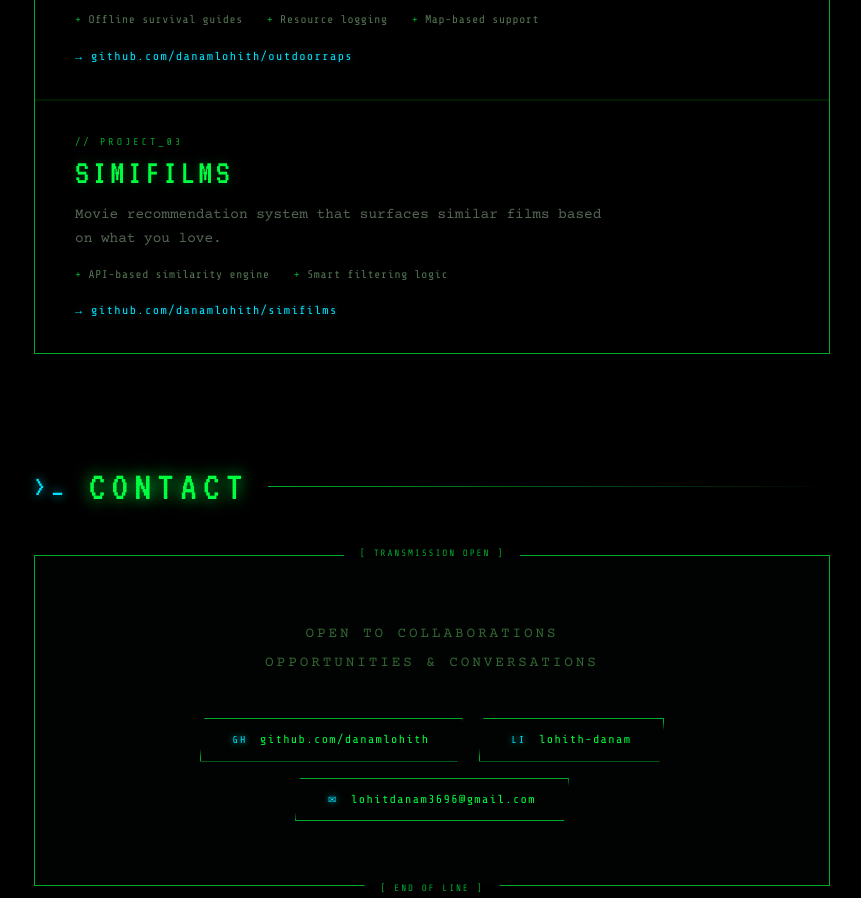
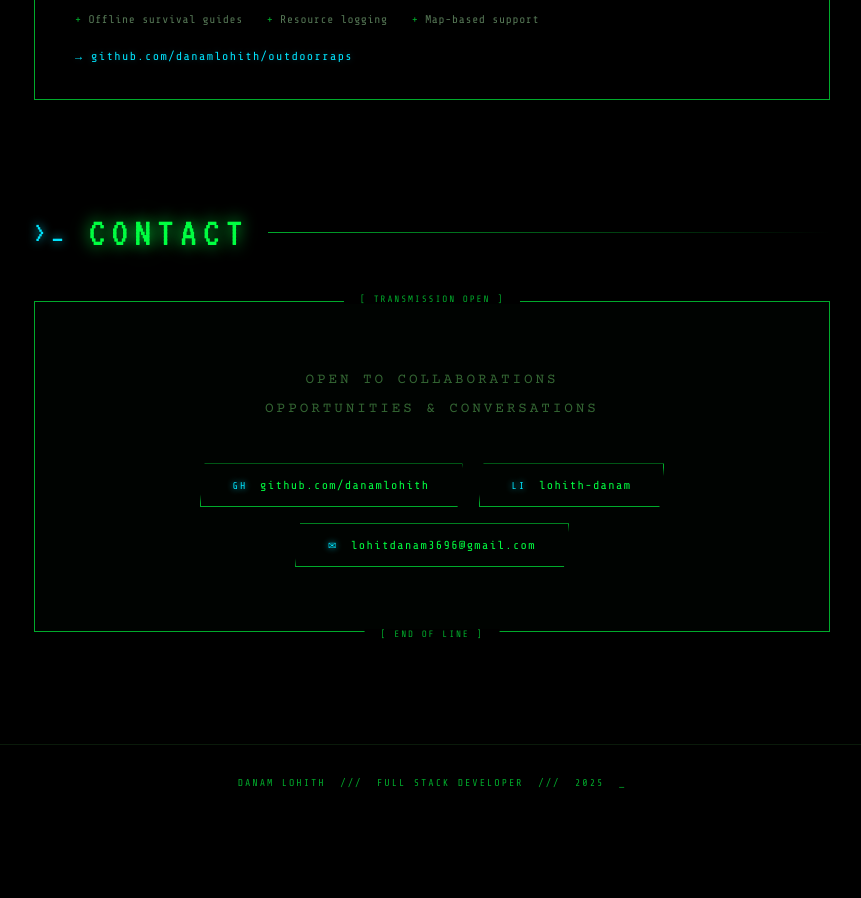
Before and after one commit to lohithdanam/lohithdanam.github.io, a plain HTML site: page index.html in a window 1280 px wide. Shown: the part 3086-3984 px from the top of the page, without its empty margins (208-1069 px from the left). After the commit the page ends 3906 px from the top, so only its background shows below. Drawn offline with nearby package versions, Linux system fonts and the light colour scheme.

Commit message:
Update index.html

```diff
--- a/index.html
+++ b/index.html
@@ -447,18 +447,7 @@ footer {
         </ul>
         <a href="https://github.com/danamlohith/outdoorraps" target="_blank" class="proj-link">→ github.com/danamlohith/outdoorraps</a>
       </div>
-      <div class="proj-card reveal">
-        <div class="proj-index">// PROJECT_03</div>
-        <div class="proj-name">SIMIFILMS</div>
-        <p class="proj-desc">Movie recommendation system that surfaces similar films based on what you love.</p>
-        <ul class="proj-feats">
-          <li>API-based similarity engine</li>
-          <li>Smart filtering logic</li>
-        </ul>
-        <a href="https://github.com/danamlohith/simifilms" target="_blank" class="proj-link">→ github.com/danamlohith/simifilms</a>
-      </div>
-    </div>
-  </div>
+
 </section>
 
 <!-- CONTACT -->
```
